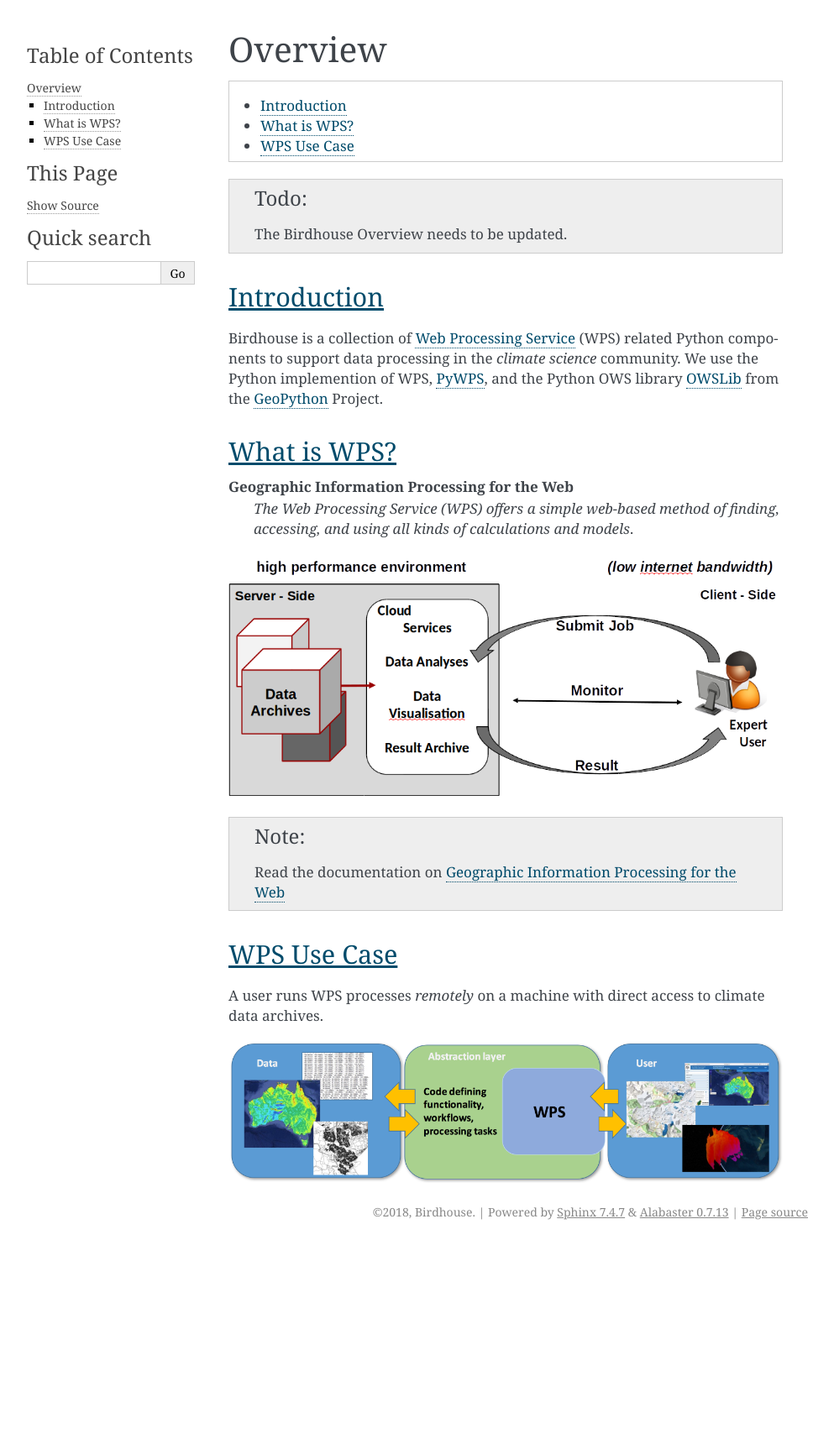
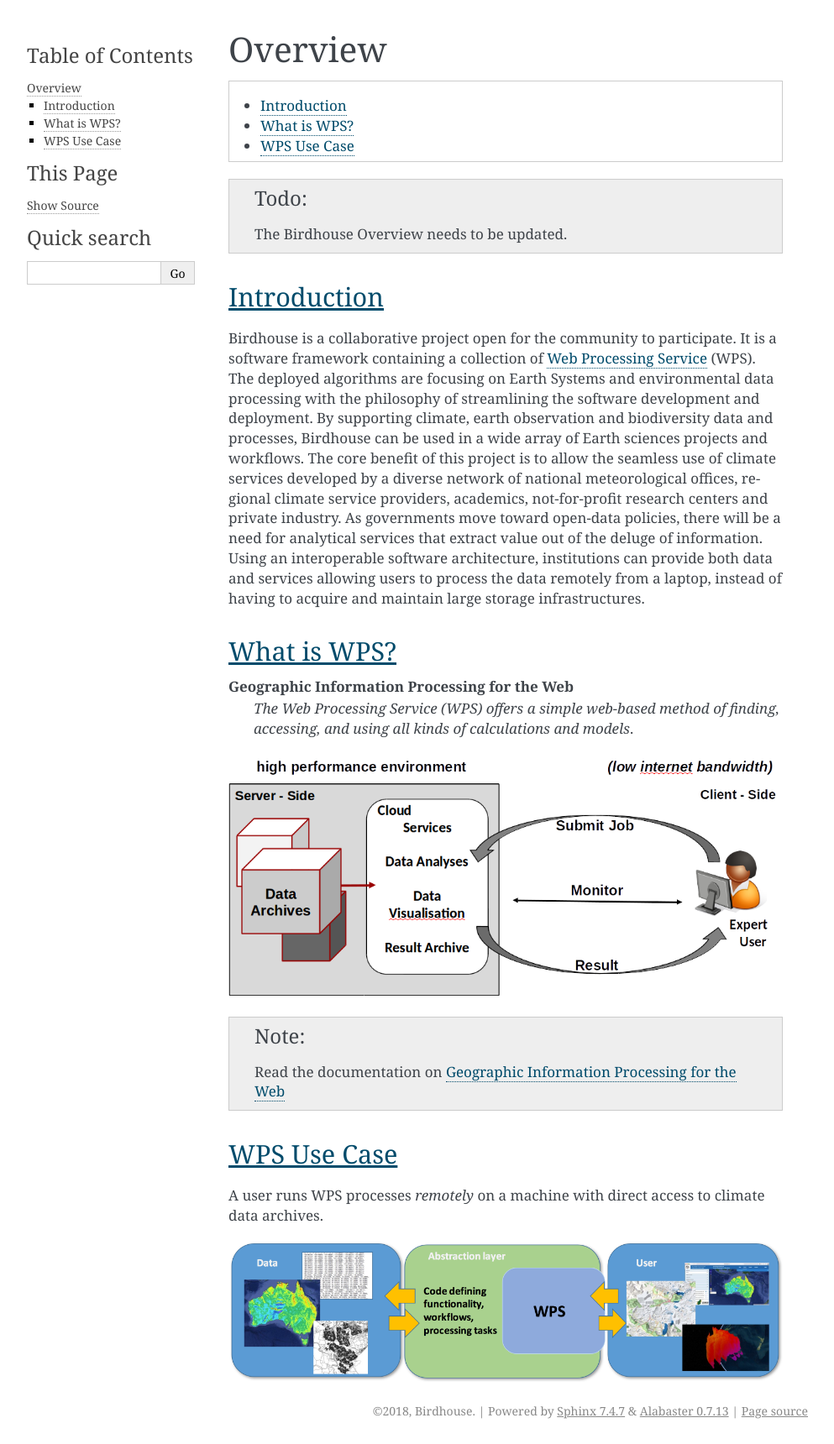
Before and after one commit to bird-house/birdhouse-docs, a Sphinx documentation site: the page built from docs/source/overview.rst, in a window 1280 px wide. Shown: the whole page at 84% size, without its empty margins (148-1141 px from the left). Built offline with Sphinx 7.4.7, drawn with Linux system fonts in a browser that asks for light colours; before the commit the page ends 1483 px from its top, so only the background shows below that.

Commit message:
update introduction

```diff
--- a/docs/source/overview.rst
+++ b/docs/source/overview.rst
@@ -15,10 +15,15 @@
 Introduction
 ------------
 
-Birdhouse is a collection of `Web Processing Service`_ (WPS) related
-Python components to support data processing in the *climate science*
-community. We use the Python implemention of WPS, PyWPS_, and the Python OWS library OWSLib_
-from the GeoPython_ Project.
+Birdhouse is a collaborative project open for the community to participate. It is a software framework containing a collection of
+`Web Processing Service`_ (WPS). The deployed algorithms are focusing on Earth Systems and environmental data processing with the
+philosophy of streamlining the software development and deployment. By supporting climate, earth observation and biodiversity data
+and processes, Birdhouse can be used in a wide array of Earth sciences projects and workflows. The core benefit of this project is to
+allow the seamless use of climate services developed by a diverse network of national meteorological offices, regional climate service
+providers, academics, not-for-profit research centers and private industry. As governments move toward open-data policies, there will
+be a need for analytical services that extract value out of the deluge of information. Using an interoperable software architecture,
+institutions can provide both data and services allowing users to process the data remotely from a laptop, instead of having to acquire
+and maintain large storage infrastructures.
 
 .. _what_is_wps
 
```
Also changed, not shown: images/screenshots/medium/follow.png (added).
